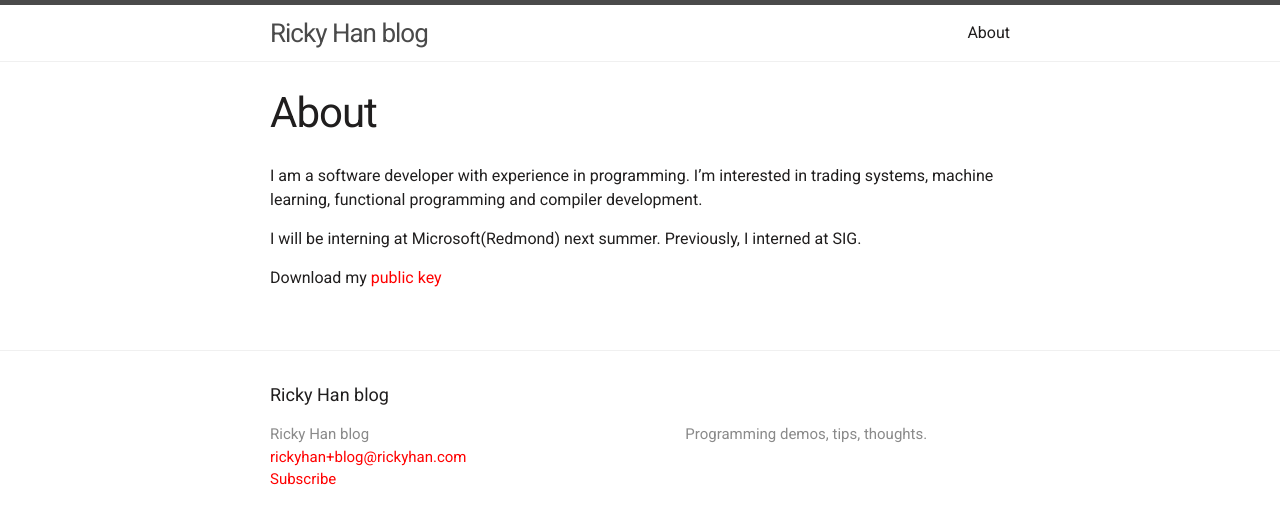
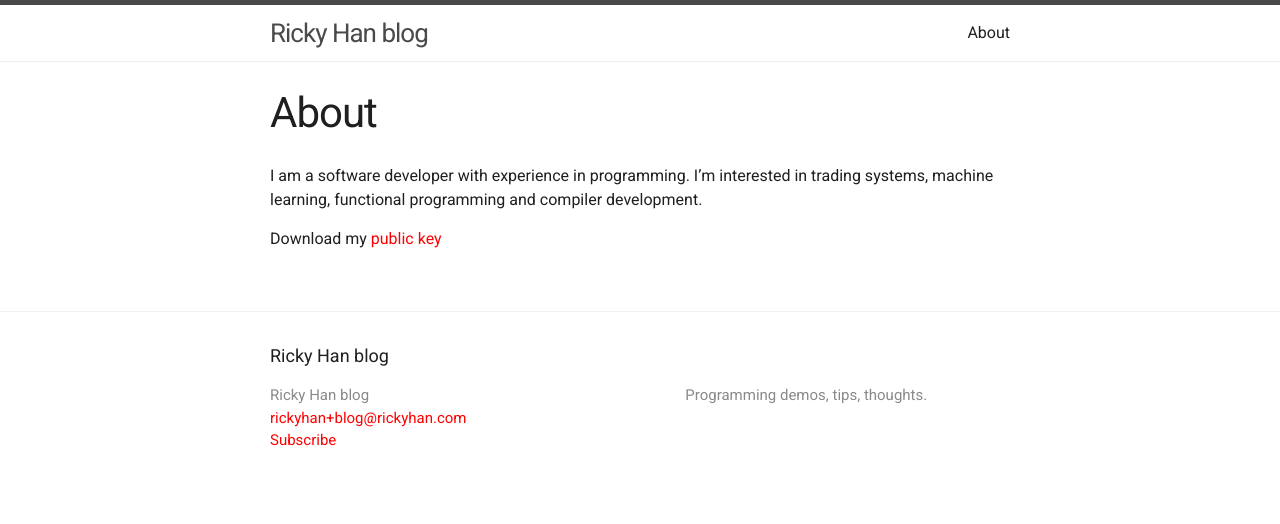
Before and after one commit to 0b01/rickyhan.com, a Jekyll site: the page built from about.md, in a window 1280 px wide. Shown: the top 524 px of the page. Built offline with Jekyll 4.4.1, drawn with Linux system fonts in a browser that asks for light colours.

Commit message:
Update about.md

```diff
--- a/about.md
+++ b/about.md
@@ -7,6 +7,4 @@ permalink: /about/
 
 I am a software developer with experience in programming. I'm interested in trading systems, machine learning, functional programming and compiler development.
 
-I will be interning at Microsoft(Redmond) next summer. Previously, I interned at SIG.
-
 Download my [public key](/rickyhan.key)
```
